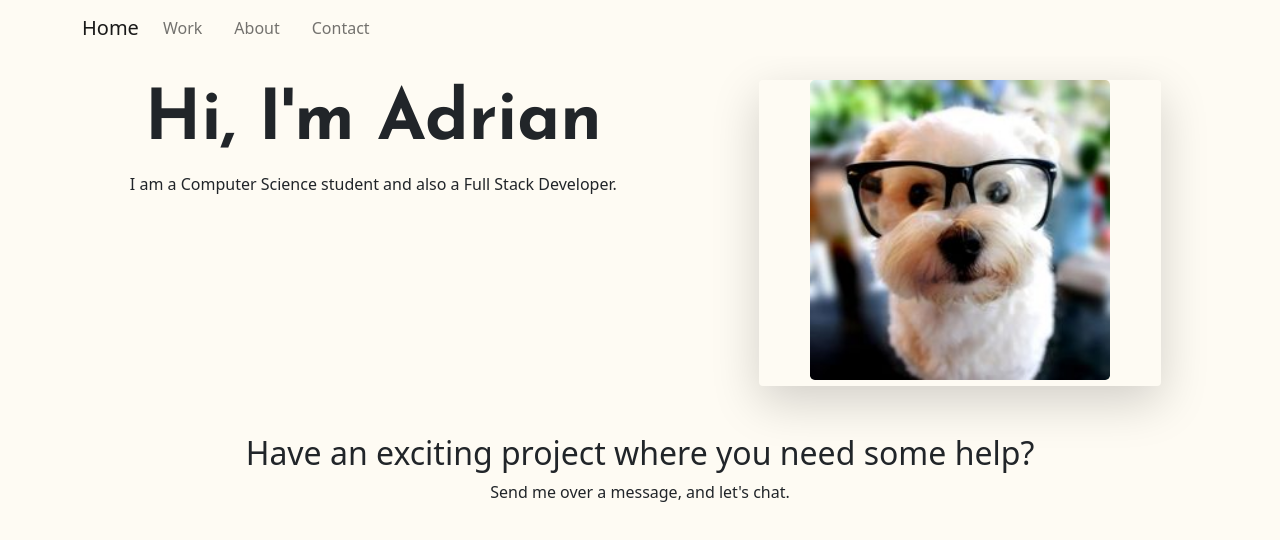
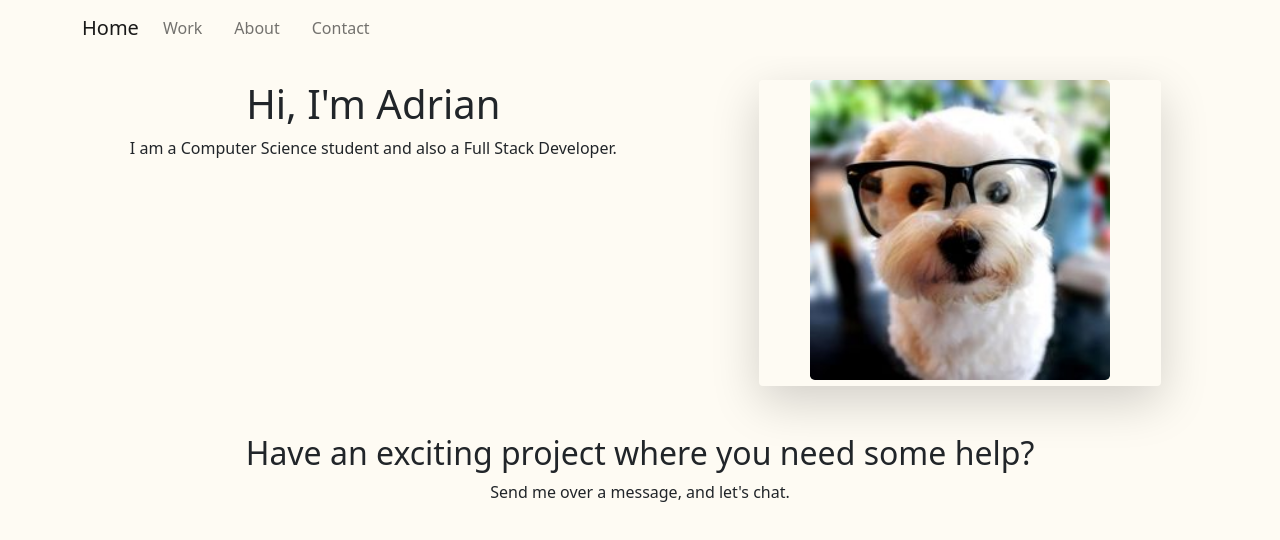
Before and after one commit to adrian13579/adrian-portfolio, a Next.js app: page / in a window 1280 px wide. Shown: the top 540 px of the page. Built offline with nearby package versions, Linux system fonts and the light colour scheme.

Commit message:
Fix character scape error

```diff
--- a/pages/_document.js
+++ b/pages/_document.js
@@ -6,7 +6,7 @@ class MyDocument extends Document {
       <Html>
         <Head>
           <link rel="preconnect" href="https://fonts.googleapis.com"/>
-          <link rel="preconnect" href="https://fonts.gstatic.com" crossorigin/>
+          <link rel="preconnect" href="https://fonts.gstatic.com" crossOrigin/>
           <link href="https://fonts.googleapis.com/css2?family=Josefin+Sans:wght@700&display=swap" rel="stylesheet"/>
         </Head>
         <body>
--- a/pages/index.js
+++ b/pages/index.js
@@ -18,8 +18,8 @@ export default function Home() {
         <main className={styles.main}>
           <Container fluid>
             <Row className={styles.mainRow}>
-              <Col  xs={12} lg={7} className="mb-3" className={styles.Col}>
-                <h1 >Hi, I'm Adrian</h1>
+              <Col  xs={12} lg={7} className={"mb-3", styles.col}>
+                <h1 >Hi, I&apos;m Adrian</h1>
                 <p>I am a Computer Science student and also a Full Stack Developer.</p>
               </Col>
               <Col xm={12} lg={4} className={styles.Col}>
@@ -34,7 +34,7 @@ export default function Home() {
             <Row>
               <Col >
                 <h2>Have an exciting project where you need some help?</h2>
-                <p> Send me over a message, and let's chat.</p>
+                <p> Send me over a message, and let&apos;s chat.</p>
               </Col>
             </Row>
           </Container>
```
